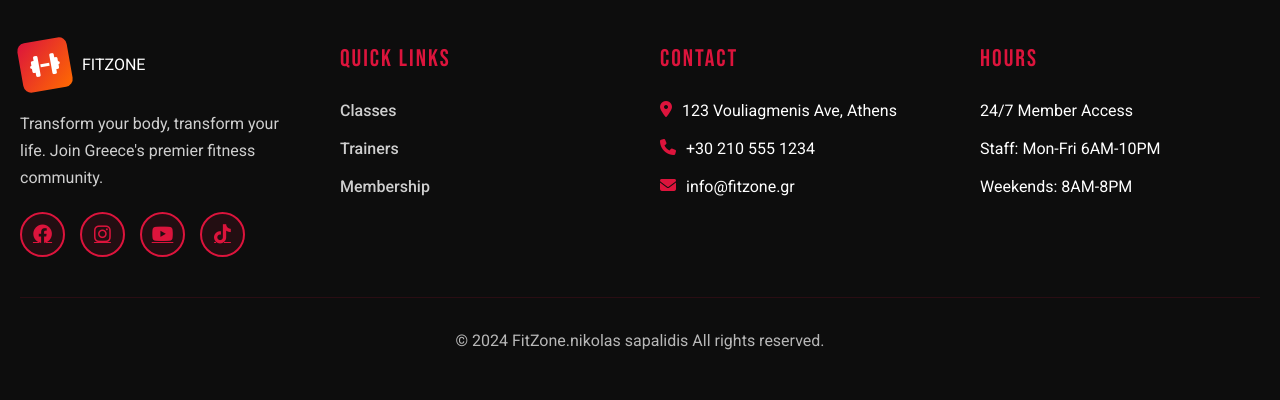
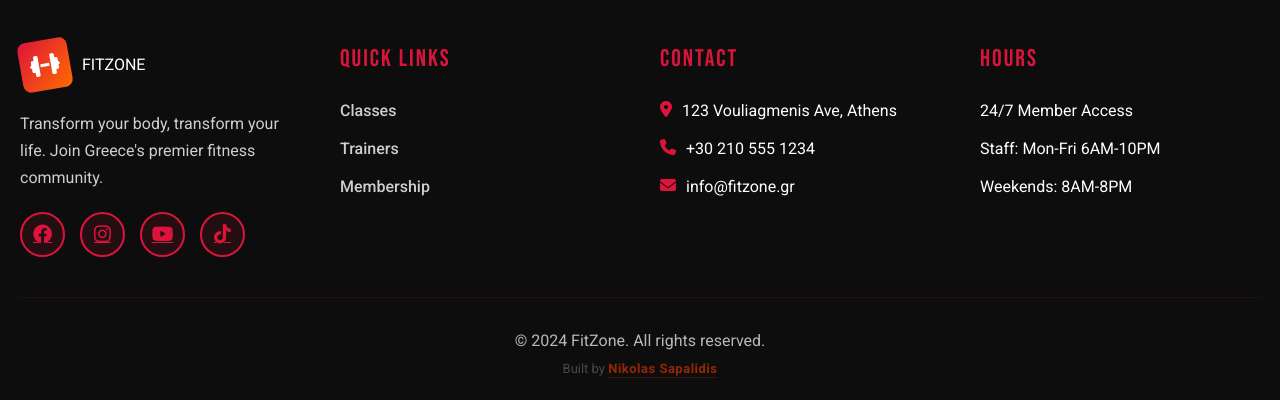
Before and after one commit to 84yk8btb9f-prog/demo-4, a plain HTML site: page index.html in a window 1280 px wide. Shown: the part 3848-4248 px from the top of the page. Before the commit the page ends 4221 px from the top, so only its background shows below. Drawn offline with Linux system fonts and the light colour scheme.

Commit message:
Update index.html

```diff
--- a/index.html
+++ b/index.html
@@ -9,6 +9,27 @@
     <link href="https://fonts.googleapis.com/css2?family=Bebas+Neue&family=Roboto:wght@300;400;500;700;900&display=swap" rel="stylesheet">
     <link rel="stylesheet" href="https://cdnjs.cloudflare.com/ajax/libs/font-awesome/6.4.0/css/all.min.css">
     <link rel="stylesheet" href="style.css">
+
+    <style>
+        .built-by {
+            font-size: 13px;
+            color: rgba(255, 255, 255, 0.35);
+            margin-top: 6px;
+        }
+        .built-by a {
+            color: rgba(255, 60, 0, 0.8);
+            text-decoration: none;
+            font-weight: 700;
+            letter-spacing: 0.5px;
+            border-bottom: 1px solid rgba(255, 60, 0, 0.3);
+            padding-bottom: 1px;
+            transition: color 0.2s ease, border-color 0.2s ease;
+        }
+        .built-by a:hover {
+            color: rgba(255, 60, 0, 1);
+            border-color: rgba(255, 60, 0, 0.8);
+        }
+    </style>
 </head>
 <body>
     <div class="language-toggle">
@@ -310,7 +331,8 @@
             </div>
 
             <div class="footer-bottom">
-                <p>&copy; 2024 FitZone.nikolas sapalidis <span data-en="All rights reserved." data-gr="Όλα τα δικαιώματα διατηρούνται.">All rights reserved.</span></p>
+                <p>&copy; 2024 FitZone. <span data-en="All rights reserved." data-gr="Όλα τα δικαιώματα διατηρούνται.">All rights reserved.</span></p>
+                <p class="built-by">Built by <a href="https://nikolassapa.vercel.app" target="_blank" rel="noopener noreferrer">Nikolas Sapalidis</a></p>
             </div>
         </div>
     </footer>
```
